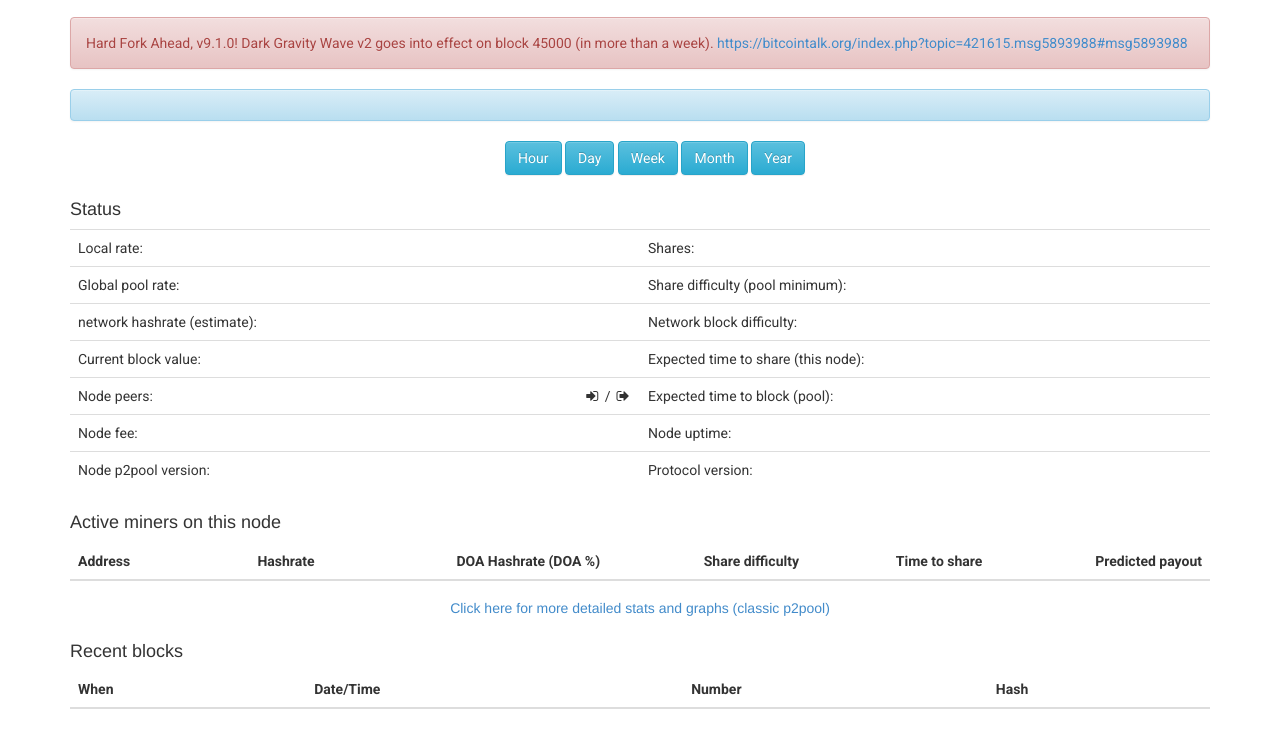
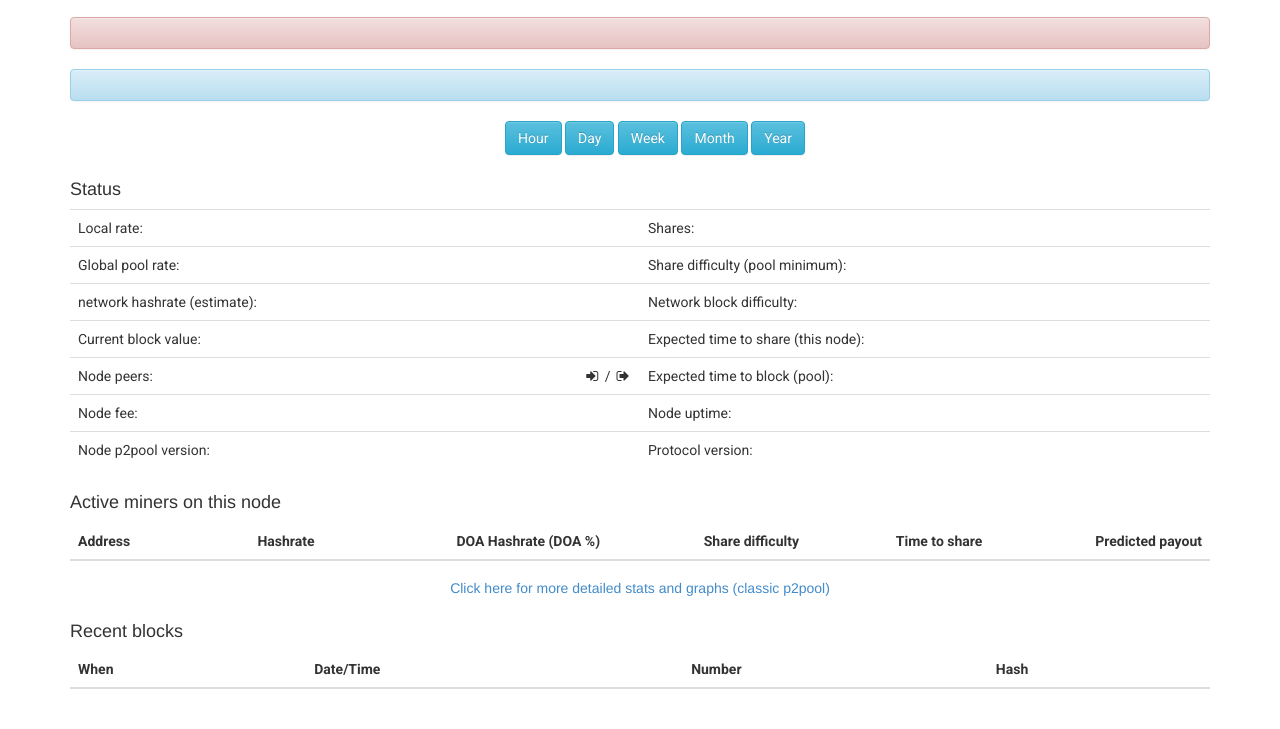
Before and after one commit to mapleshadow/p2pool-drk, a plain HTML site: page web-static/index.html in a window 1280 px wide. Shown: the part 123-852 px from the top of the page. Drawn offline with Linux system fonts and the light colour scheme; no server answers.

Commit message:
remove 45,000 hard fork banner

```diff
--- a/web-static/index.html
+++ b/web-static/index.html
@@ -71,8 +71,6 @@
       <div id='node_alerts' class="alert alert-danger hidden"></div>
 
 <div class="alert alert-danger">
-<p>Hard Fork Ahead, v9.1.0! Dark Gravity Wave v2 goes into effect on block 45000 (in more than a week). <a href=https://bitcointalk.org/index.php?topic=421615.msg5893988#msg5893988>https://bitcointalk.org/index.php?topic=421615.msg5893988#msg5893988</a></p>
-
 </div>
       <!-- We should have a possiblity showing other miners on our node what
            happened or if we have other things to tell them. -->
```
